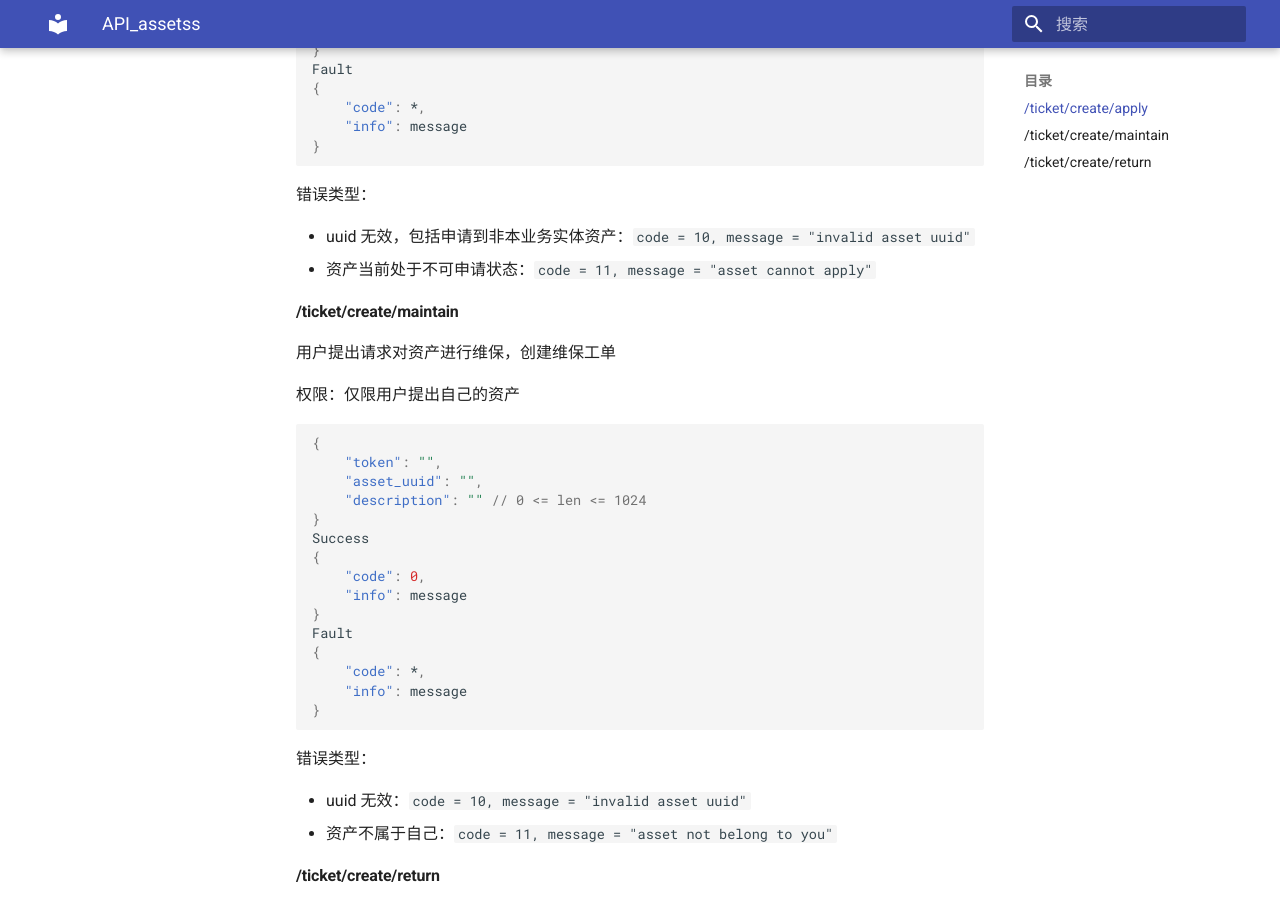
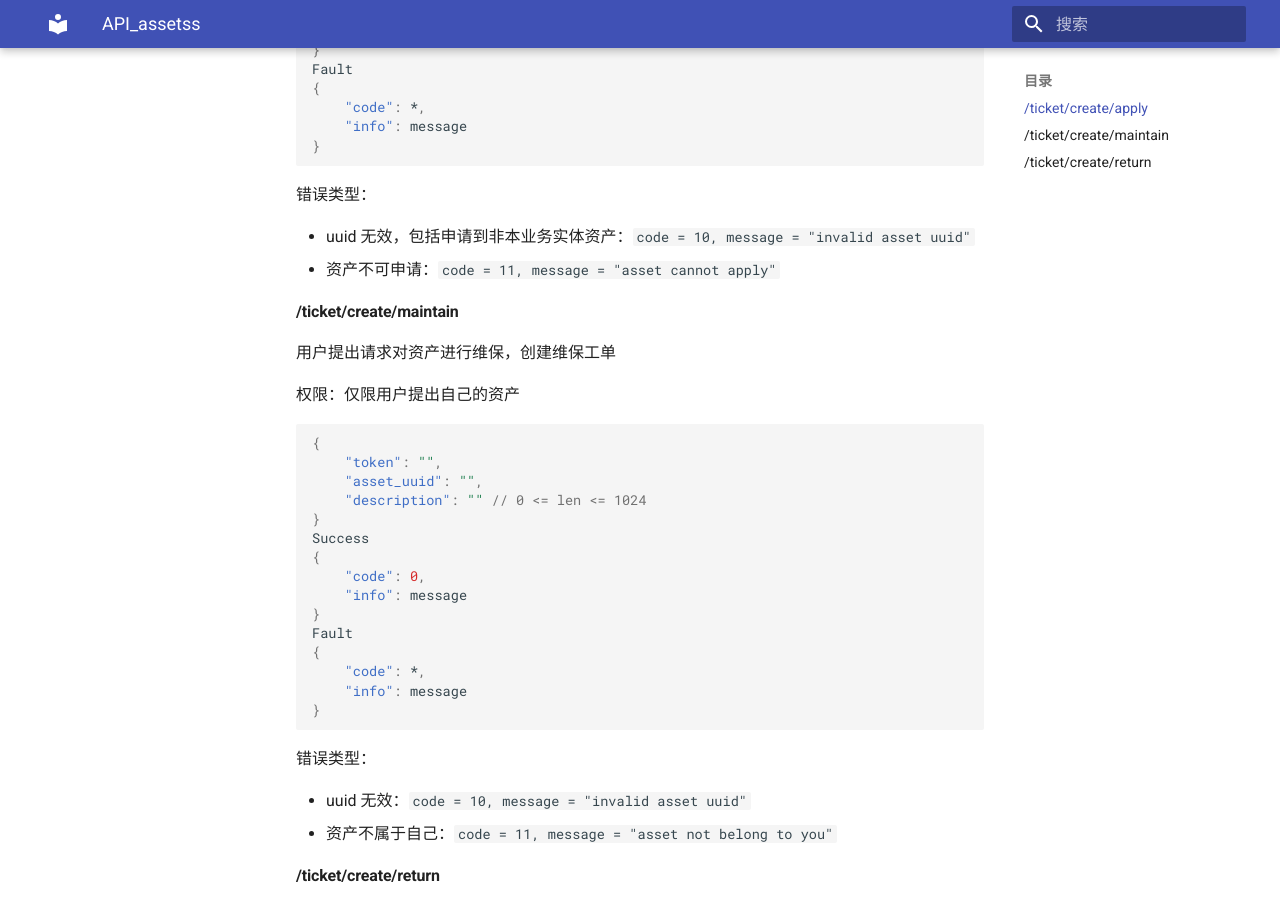
Before and after one commit to kuritas/asseta-docs, an MkDocs documentation site: the page built from docs/API/ticket.md, in a window 1280 px wide and 900 px high, scrolled down 568 px. Built offline with MkDocs 1.6.1 and Material for MkDocs 9.7.7, drawn with Linux system fonts in a browser that asks for light colours.

Commit message:
change: ticket

```diff
--- a/docs/API/ticket.md
+++ b/docs/API/ticket.md
@@ -30,7 +30,7 @@ Fault
 错误类型：
 
 - uuid 无效，包括申请到非本业务实体资产：`code = 10, message = "invalid asset uuid"`
-- 资产当前处于不可申请状态：`code = 11, message = "asset cannot apply"`
+- 资产不可申请：`code = 11, message = "asset cannot apply"`
 
 #### /ticket/create/maintain
 
```
